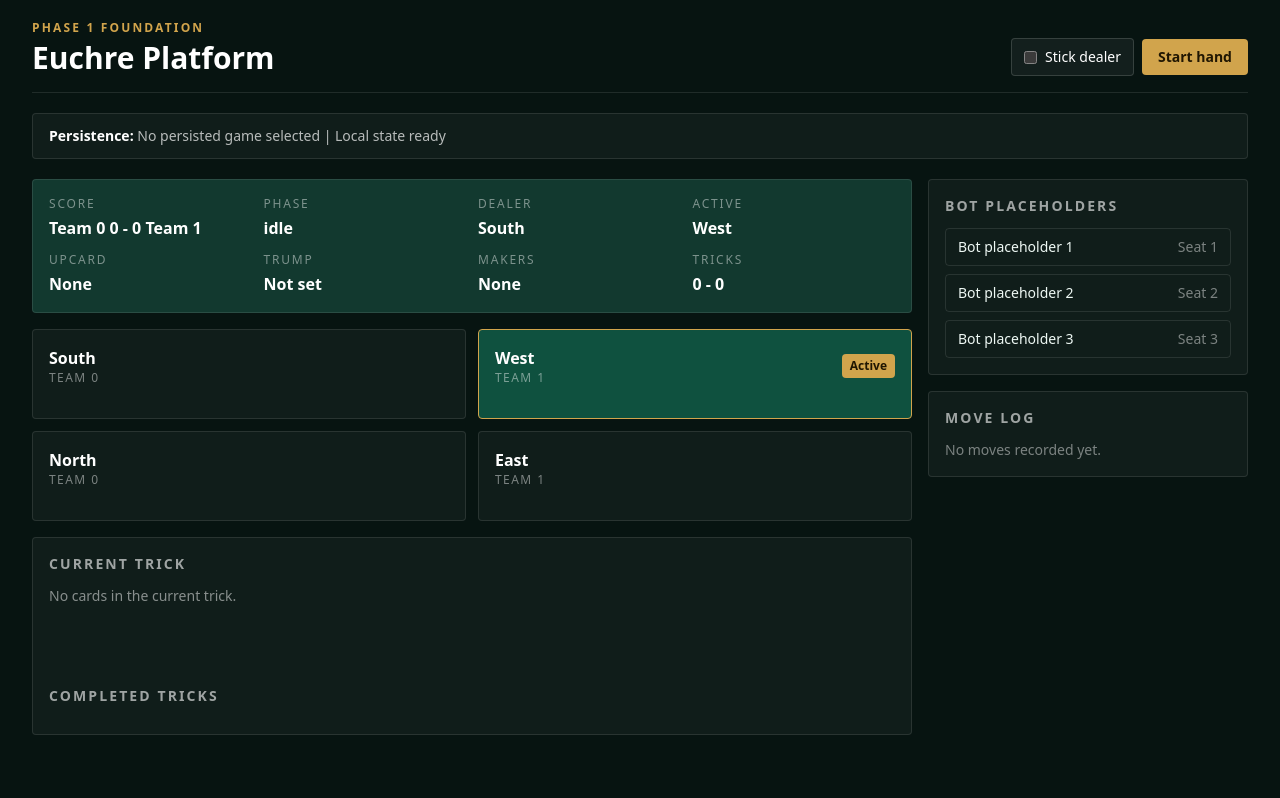
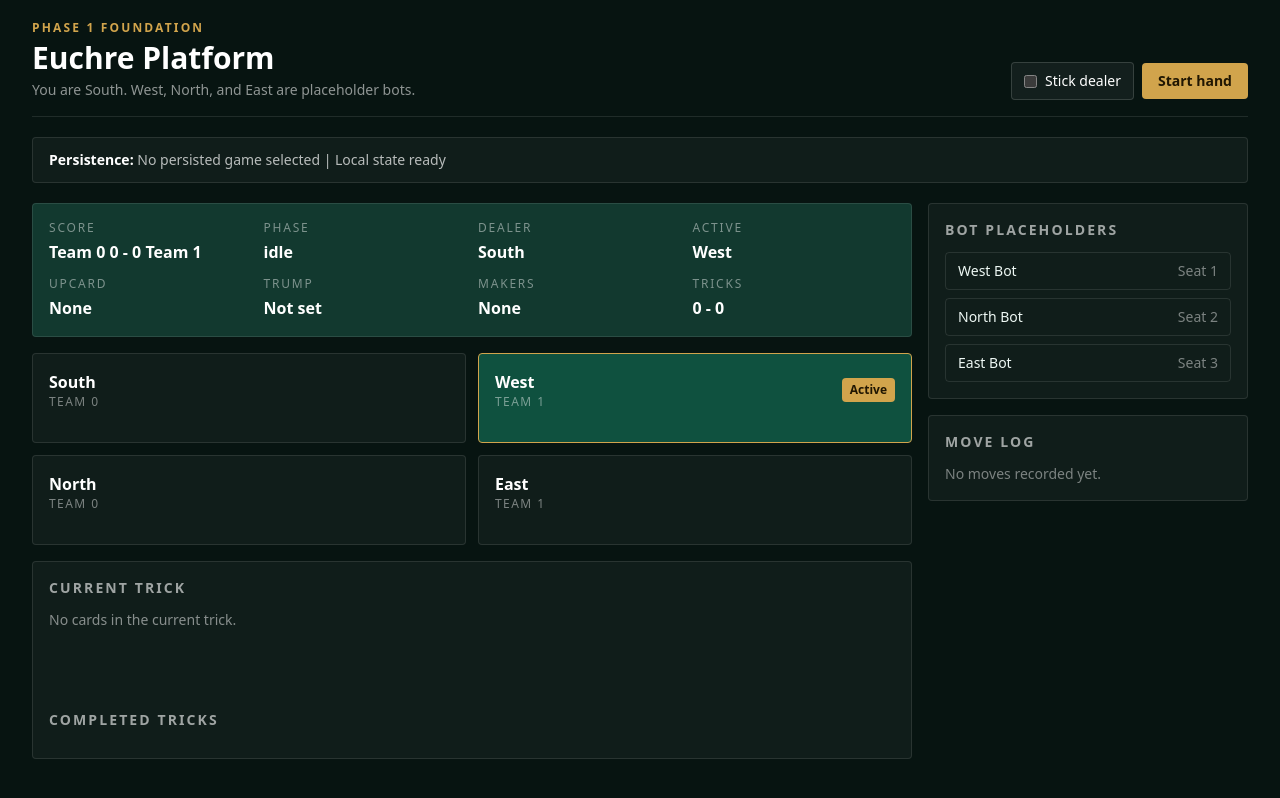
Before and after one commit to corymcgrath1-alt/CMTCommand, a Next.js app in the folder euchre-platform/: page / in a window 1280 px wide. Built offline with nearby package versions, Linux system fonts and the light colour scheme.

Commit message:
Add playable hand flow with placeholder bots

```diff
--- a/euchre-platform/src/app/page.tsx
+++ b/euchre-platform/src/app/page.tsx
@@ -1,9 +1,10 @@
 "use client";
 
-import { useEffect, useMemo, useState } from "react";
+import { useCallback, useEffect, useMemo, useRef, useState } from "react";
 import {
   cardId,
   cardLabel,
+  chooseBotAction,
   createDefaultBotProfiles,
   createInitialGameState,
   legalActionsForPlayer,
@@ -31,6 +32,7 @@ export default function Home() {
   const [isSaving, setIsSaving] = useState(false);
   const [status, setStatus] = useState("Local state ready");
   const bots = useMemo(() => createDefaultBotProfiles(), []);
+  const lastBotActionKey = useRef<string | null>(null);
 
   useEffect(() => {
     const savedGameId = window.localStorage.getItem(STORAGE_KEY);
@@ -60,7 +62,7 @@ export default function Home() {
     }
   }
 
-  async function act(action: GameAction) {
+  const act = useCallback(async (action: GameAction, actorLabel = "Human") => {
     if (!persistedGameId) {
       setStatus("Create a persisted game before playing moves");
       return;
@@ -77,14 +79,42 @@ export default function Home() {
         })
       });
       setState(result.state);
-      setStatus(`Persisted event #${result.state.moveLog.length - 1}`);
+      setStatus(`${actorLabel} persisted event #${result.state.moveLog.length - 1}`);
       setAlone(false);
     } catch (error) {
       setStatus(error instanceof Error ? error.message : "Move could not be persisted");
     } finally {
       setIsSaving(false);
     }
-  }
+  }, [persistedGameId, state.moveLog.length]);
+
+  useEffect(() => {
+    if (!persistedGameId || isSaving) {
+      return;
+    }
+
+    const activeBot = bots.find((bot) => bot.enabled && bot.seat === state.activePlayer);
+    if (!activeBot) {
+      return;
+    }
+
+    const action = chooseBotAction(state, activeBot);
+    if (!action) {
+      return;
+    }
+
+    const actionKey = `${persistedGameId}:${state.moveLog.length}:${state.phase}:${state.activePlayer}`;
+    if (lastBotActionKey.current === actionKey) {
+      return;
+    }
+    lastBotActionKey.current = actionKey;
+
+    const timeout = window.setTimeout(() => {
+      void act(action, activeBot.name);
+    }, 450);
+
+    return () => window.clearTimeout(timeout);
+  }, [act, bots, isSaving, persistedGameId, state]);
 
   async function startNewGame() {
     setIsSaving(true);
@@ -99,6 +129,7 @@ export default function Home() {
         })
       });
       setPersistedGameId(created.game.id);
+      lastBotActionKey.current = null;
       window.localStorage.setItem(STORAGE_KEY, created.game.id);
 
       const started = await fetchJson<Pick<LoadedGame, "state">>(`/api/games/${created.game.id}/events`, {
@@ -123,6 +154,7 @@ export default function Home() {
     const next = createInitialGameState({ stickDealer, targetScore: 10 });
     setState(next);
     setPersistedGameId(null);
+    lastBotActionKey.current = null;
     setAlone(false);
     window.localStorage.removeItem(STORAGE_KEY);
     setStatus("Local state reset; persisted events were left immutable");
@@ -135,6 +167,7 @@ export default function Home() {
           <div>
             <p className="text-xs font-semibold uppercase tracking-[0.18em] text-brass">Phase 1 foundation</p>
             <h1 className="mt-1 text-2xl font-semibold text-white sm:text-3xl">Euchre Platform</h1>
+            <p className="mt-1 text-sm text-white/55">You are South. West, North, and East are placeholder bots.</p>
           </div>
 
           <div className="flex flex-wrap items-center gap-2">
@@ -277,21 +310,24 @@ function BiddingControls({
   }
 
   const legal = legalActionsForPlayer(state, state.activePlayer);
+  const humanTurn = state.activePlayer === 0;
 
   return (
     <section className="flex flex-col gap-3 rounded border border-white/10 bg-white/[0.04] p-4">
       <div className="flex flex-wrap items-center gap-3">
         <span className="text-sm font-semibold text-white">{PLAYER_NAMES[state.activePlayer]} to bid</span>
-        <label className="flex items-center gap-2 text-sm text-white/70">
-          <input type="checkbox" checked={alone} onChange={(event) => setAlone(event.target.checked)} />
-          Alone
-        </label>
+        {humanTurn ? (
+          <label className="flex items-center gap-2 text-sm text-white/70">
+            <input type="checkbox" checked={alone} onChange={(event) => setAlone(event.target.checked)} />
+            Alone
+          </label>
+        ) : <span className="text-sm text-white/50">Bot thinking...</span>}
       </div>
 
       <div className="flex flex-wrap gap-2">
         <button
           className="rounded border border-white/20 px-3 py-2 text-sm text-white"
-          disabled={disabled || !legal.canPass}
+          disabled={disabled || !humanTurn || !legal.canPass}
           onClick={() => act({ type: "PASS", player: state.activePlayer })}
         >
           Pass
@@ -299,7 +335,7 @@ function BiddingControls({
         {state.phase === "ordering" ? (
           <button
             className="rounded bg-brass px-3 py-2 text-sm font-semibold text-[#201602]"
-            disabled={disabled || !legal.canOrderUp}
+            disabled={disabled || !humanTurn || !legal.canOrderUp}
             onClick={() => act({ type: "ORDER_UP", player: state.activePlayer, alone })}
           >
             Order up {state.upcard ? state.upcard.suit : ""}
@@ -310,7 +346,7 @@ function BiddingControls({
               <button
                 key={suit}
                 className="rounded bg-brass px-3 py-2 text-sm font-semibold text-[#201602]"
-                disabled={disabled}
+                disabled={disabled || !humanTurn}
                 onClick={() => act({ type: "CALL_TRUMP", player: state.activePlayer, suit, alone })}
               >
                 Call {suit}
@@ -336,6 +372,7 @@ function PlayerPanel({
   const legal = legalActionsForPlayer(state, player);
   const playable = new Set(legal.playableCards.map(cardId));
   const isActive = state.activePlayer === player;
+  const humanSeat = player === 0;
 
   function onCard(card: Card) {
     if (legal.mustDiscard) {
@@ -360,10 +397,12 @@ function PlayerPanel({
 
       <div className="mt-4 grid grid-cols-3 gap-2 sm:grid-cols-5">
         {state.hands[player].map((card) => {
-          const enabled = legal.mustDiscard || playable.has(cardId(card));
+          const enabled = humanSeat && (legal.mustDiscard || playable.has(cardId(card)));
           return (
             <button
               key={cardId(card)}
+              data-seat={player}
+              data-testid={`seat-${player}-card-${cardId(card)}`}
               className="h-16 rounded border border-white/15 bg-white px-2 text-lg font-bold text-[#071411] shadow-sm disabled:bg-white/30"
               disabled={disabled || !enabled}
               onClick={() => onCard(card)}
--- a/euchre-platform/src/lib/euchre/bots.ts
+++ b/euchre-platform/src/lib/euchre/bots.ts
@@ -1,3 +1,4 @@
+import { legalActionsForPlayer } from "./rules";
 import type { GameAction, GameState, PlayerIndex } from "./types";
 
 export interface BotProfile {
@@ -9,14 +10,39 @@ export interface BotProfile {
 
 export function createDefaultBotProfiles(): BotProfile[] {
   return [
-    { id: "bot-seat-1", name: "Bot placeholder 1", seat: 1, enabled: false },
-    { id: "bot-seat-2", name: "Bot placeholder 2", seat: 2, enabled: false },
-    { id: "bot-seat-3", name: "Bot placeholder 3", seat: 3, enabled: false }
+    { id: "bot-seat-1", name: "West Bot", seat: 1, enabled: true },
+    { id: "bot-seat-2", name: "North Bot", seat: 2, enabled: true },
+    { id: "bot-seat-3", name: "East Bot", seat: 3, enabled: true }
   ];
 }
 
 export function chooseBotAction(state: GameState, bot: BotProfile): GameAction | null {
-  void state;
-  void bot;
+  if (!bot.enabled || state.activePlayer !== bot.seat) {
+    return null;
+  }
+
+  const legal = legalActionsForPlayer(state, bot.seat);
+
+  if (state.phase === "ordering" && legal.canPass) {
+    return { type: "PASS", player: bot.seat };
+  }
+
+  if (state.phase === "calling") {
+    const suit = legal.callableSuits[0];
+    if (suit) {
+      return { type: "CALL_TRUMP", player: bot.seat, suit };
+    }
+  }
+
+  if (state.phase === "discarding" && legal.mustDiscard) {
+    const card = state.hands[bot.seat][0];
+    return card ? { type: "DISCARD", player: bot.seat, card } : null;
+  }
+
+  if (state.phase === "playing") {
+    const card = legal.playableCards[0];
+    return card ? { type: "PLAY_CARD", player: bot.seat, card } : null;
+  }
+
   return null;
 }
```
Also changed, not shown: 1 other file (tests, documents, lock files or other folders).
